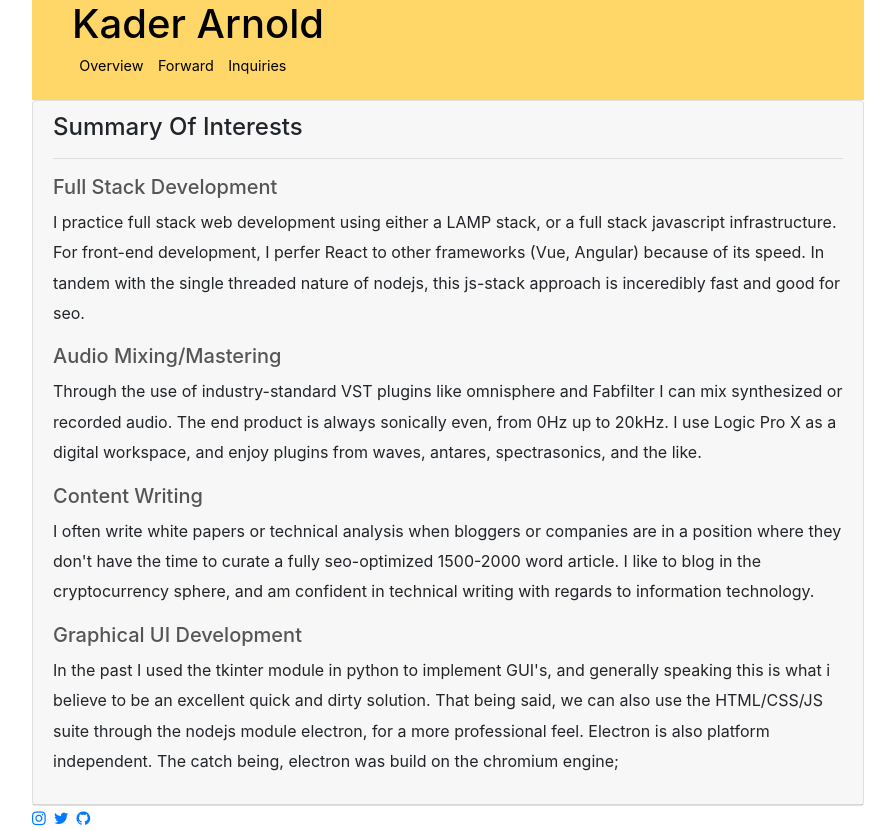
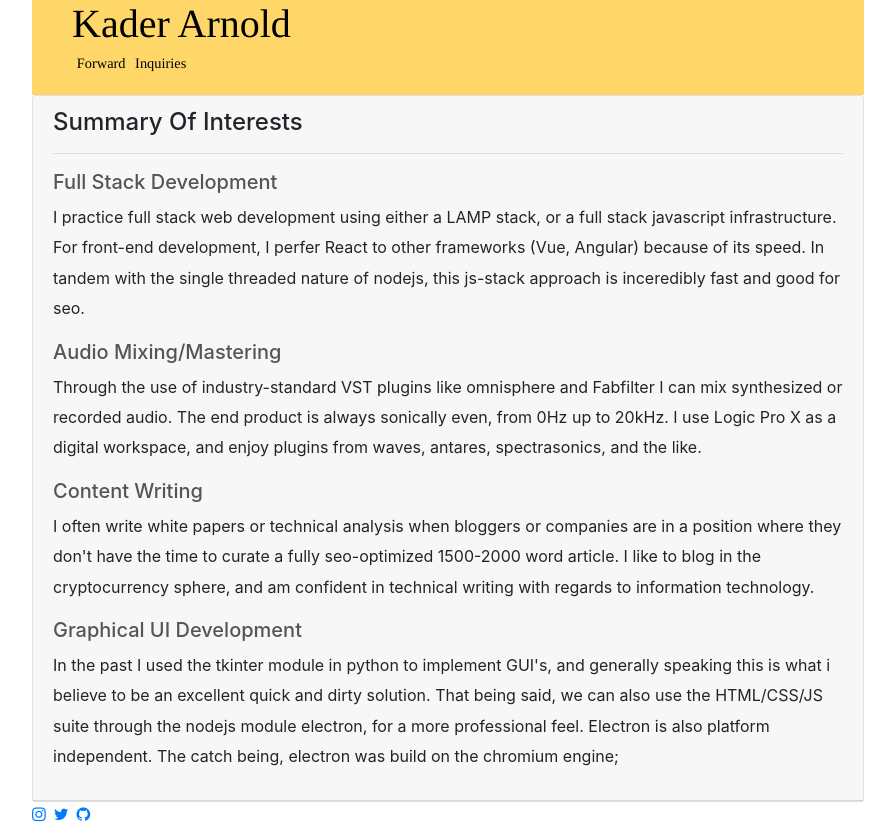
Before and after one commit to hey-kader/bootstrap, a React (Create React App) app: page /forward in a window 1280 px wide. Shown: the whole page, without its empty margins (192-1087 px from the left). Built offline with nearby package versions, Linux system fonts and the light colour scheme.

Commit message:
added bootstrap carousel and added the images from overview.js component

```diff
--- a/src/Components/HomePhotos.js
+++ b/src/Components/HomePhotos.js
@@ -1,4 +1,5 @@
 import React, {Component} from 'react';
+import { Carousel } from 'react-bootstrap';
 
 class HomePhotos extends Component {
 	render () {
@@ -11,12 +12,21 @@ class HomePhotos extends Component {
 		};
 
 		return (
-			<>
-			<div id="photo-set" className="photo-wrapper">
-				<img className="main-pic" style={picStyle} src="Images/pics/two/4.jpg" alt="1" />
-				<img className="main-pic" style={picStyle} src="Images/pics/two/6.jpg" alt="2" />
-			</div>
-			</>
+			<Carousel autoplay>
+				<Carousel.Item interval={5000}>
+					<div id="photo-set" className="photo-wrapper">
+						<img className="main-pic" style={picStyle} src="Images/pics/two/4.jpg" alt="1" />
+						<img className="main-pic" style={picStyle} src="Images/pics/two/6.jpg" alt="2" />
+					</div>
+				</Carousel.Item>
+
+				<Carousel.Item interval={5000}>
+					<div id="photo-set" className="photo-wrapper">
+						<img className="main-pic" style={picStyle} src="Images/pics/two/1.jpg" alt="1" />
+						<img className="main-pic" style={picStyle} src="Images/pics/two/3.jpg" alt="2" />
+					</div>
+				</Carousel.Item>
+			</Carousel>
 		);
 	}
 }
--- a/src/Components/Nav.js
+++ b/src/Components/Nav.js
@@ -3,32 +3,28 @@ import {Link} from 'react-router-dom';
 import {Button} from 'react-bootstrap';
 import '../App.js'
 
-import EmailForm from './EmailForm';
 import Forward from './Forward';
-import Overview from './Overview';
 
 class Nav extends Component {
 	render () {
 		const style = {
 			background: "#ffd769",
+			fontFamily: "Times",
 			margin: "0"
 		};
 		return (
+
 		  <nav style={style}>
 			  <ul style={{listStyleType: "none", display: "inline-block" }}>
 
 				  <Link style={{color: 'black'}} to="/" >
-					  <h1 style={{margin: "0rem"}}>Kader Arnold</h1>
+					  <h1 style={{margin: "0rem", fontFamily: "times"}}>Kader Arnold</h1>
 				  </Link>
 
-				  <Link style={{color: 'black', display: "inline-block", margin: "0.25rem", padding: "0.2rem", fontSize: "90%"}} to="/overview">
-					<li>Overview</li>
-				  </Link>
-
-				  <Link style={{color: 'black', display: "inline-block", margin: "0.25rem", padding: "0.2rem", fontSize: "90%"}} to="/forward">
+				  <Link style={{color: 'black', display: "inline-block", margin: "0.1rem", padding: "0.2rem", fontSize: "90%"}} to="/forward">
 					<li>Forward</li>
 				</Link>
-			    <div style={{color: 'black', display: "inline-block", margin: "0.25rem", padding: "0.2rem", fontSize: "90%"}}>
+			    <div style={{color: 'black', display: "inline-block", margin: "0.1rem", padding: "0.2rem", fontSize: "90%"}}>
 					  <li><a style={{color: "black"}} href="mailto:kaderarnold@icloud.com">Inquiries</a></li>
 				</div>
 			  </ul>
```
Also changed, not shown: 1 other file (tests, documents, lock files or other folders).
